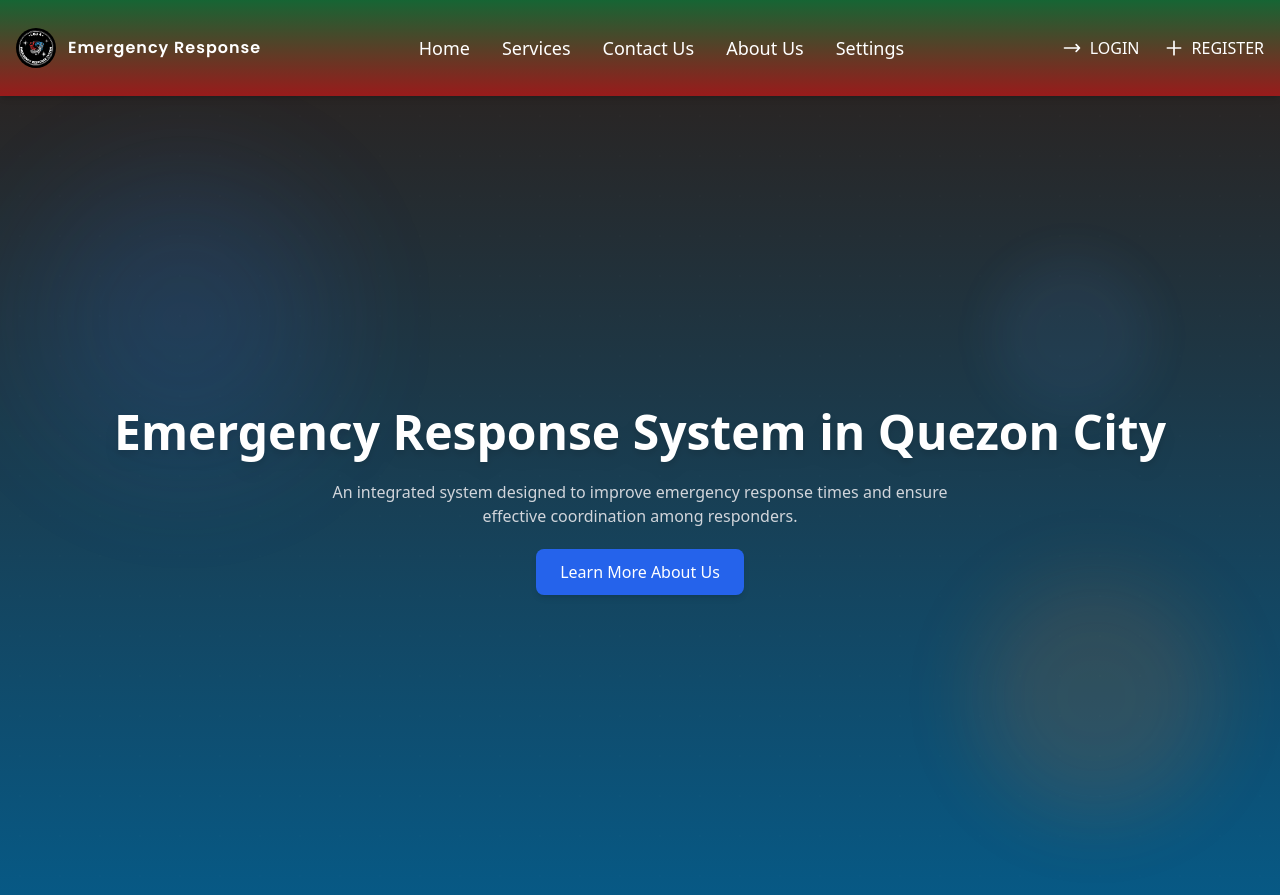
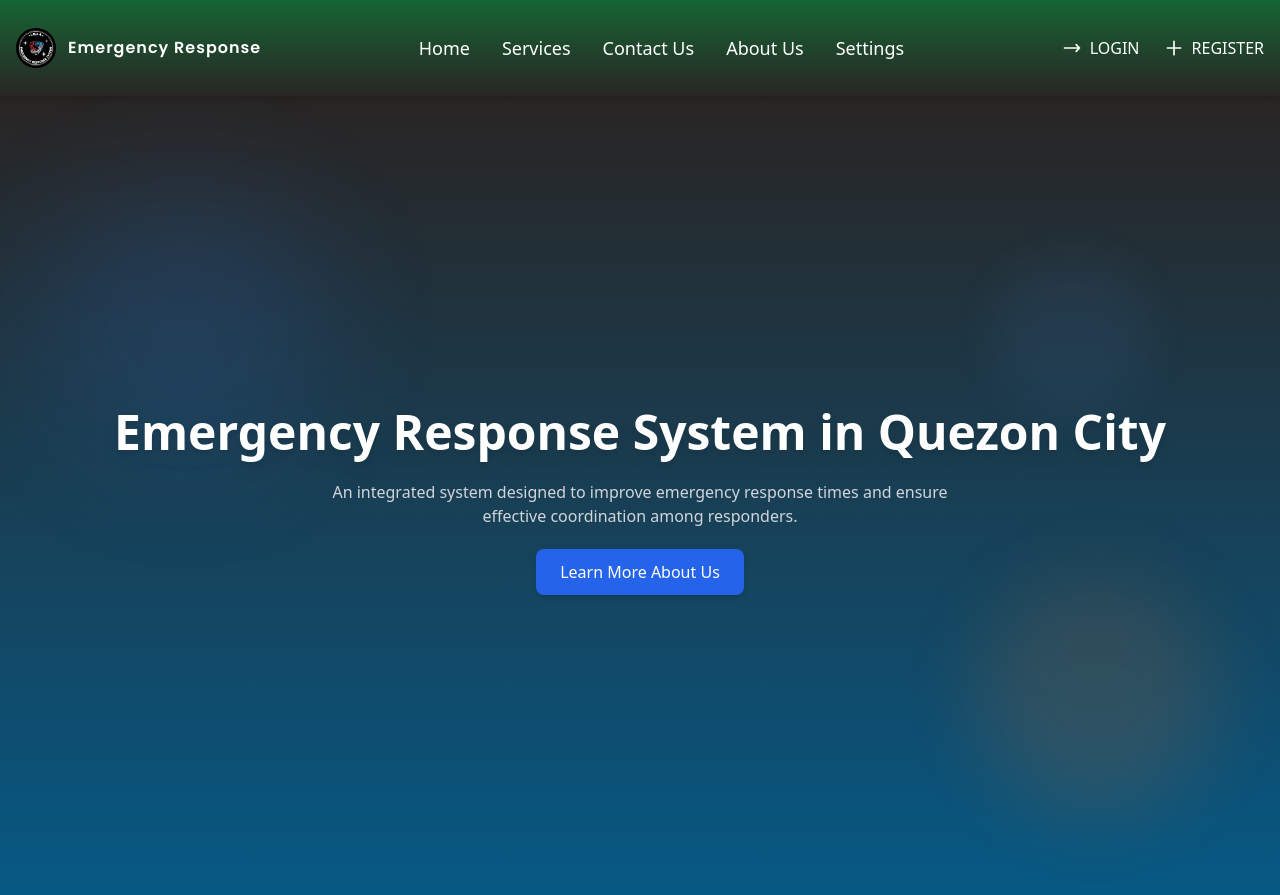
Before and after one commit to Haruzachi/response, a PHP site: page /index/dashboard.php in a window 1280 px wide. Shown: the top 895 px of the page. Run offline with PHP 8.4, Linux system fonts and the light colour scheme; some libraries are stand-ins or nearby versions.

Commit message:
update all changes

```diff
--- a/index/dashboard.php
+++ b/index/dashboard.php
@@ -72,7 +72,7 @@ if ($_SERVER["REQUEST_METHOD"] === "POST" && !empty($_POST['feedback'])) {
 <div id="dashboardWrapper">
 
   <!---============================== TOP BAR ==============================--->
-  <header class="w-full fixed top-0 left-0 z-50 bg-gradient-to-b from-green-800 to-red-800 backdrop-blur-md shadow-md">
+  <header class="w-full fixed top-0 left-0 z-50 bg-gradient-to-b from-green-800 to-stone-800 backdrop-blur-md shadow-md">
     <div class="max-w-7xl mx-auto px-4 py-7 flex justify-between items-center">
 
       <!---============================== LOGO ==============================--->
@@ -142,7 +142,7 @@ if ($_SERVER["REQUEST_METHOD"] === "POST" && !empty($_POST['feedback'])) {
   }
 </script>
     <!---============================== MOBILE MENU ==============================--->
-    <div id="mobile-menu" class="hidden md:hidden bg-stone-900/90 bg-gradient-to-b from-green-800 to-red-800 backdrop-blur-md px-4 py-4 space-y-4">
+    <div id="mobile-menu" class="hidden md:hidden bg-stone-900/90 bg-gradient-to-b from-green-800 to-stone-800 backdrop-blur-md px-4 py-4 space-y-4">
       <a href="#home" class="block hover:text-blue-400 transition">Home</a>
       <a href="#services" class="block hover:text-blue-400 transition">Services</a>
       <a href="#contact" class="block hover:text-blue-400 transition">Contact Us</a>
--- a/staff/dashboard.php
+++ b/staff/dashboard.php
@@ -89,7 +89,7 @@ if (!file_exists(__DIR__ . "/profile_images/" . $profile_image)) {
 <body class="flex bg-gray-100 h-screen font-sans <?php echo $showFadeIn ? '' : 'fade-in'; ?>">
 
   <!-- Sidebar -->
-  <aside class="w-64 bg-gradient-to-b from-stone-950 to-blue-800 text-white flex flex-col h-screen">
+  <aside class="w-64 bg-gradient-to-b from-stone-950 to-green-800 text-white flex flex-col h-screen">
     <!-- Brand -->
     <div class="p-4 flex flex-col items-start space-y-2">
       <div class="flex flex-col">
@@ -251,7 +251,7 @@ if (!file_exists(__DIR__ . "/profile_images/" . $profile_image)) {
 
 
     <!-- Top Bar -->
-<div class="bg-gradient-to-r from-stone-950 to-blue-800 text-white shadow flex justify-between items-center px-6 py-3">
+<div class="bg-gradient-to-r from-stone-950 to-green-800 text-white shadow flex justify-between items-center px-6 py-3">
   <div class="flex items-center space-x-4">
 <!-- Add menu button in top bar -->
 <button id="menuBtn" class="md:hidden p-2 text-white bg-blue-950">
```
